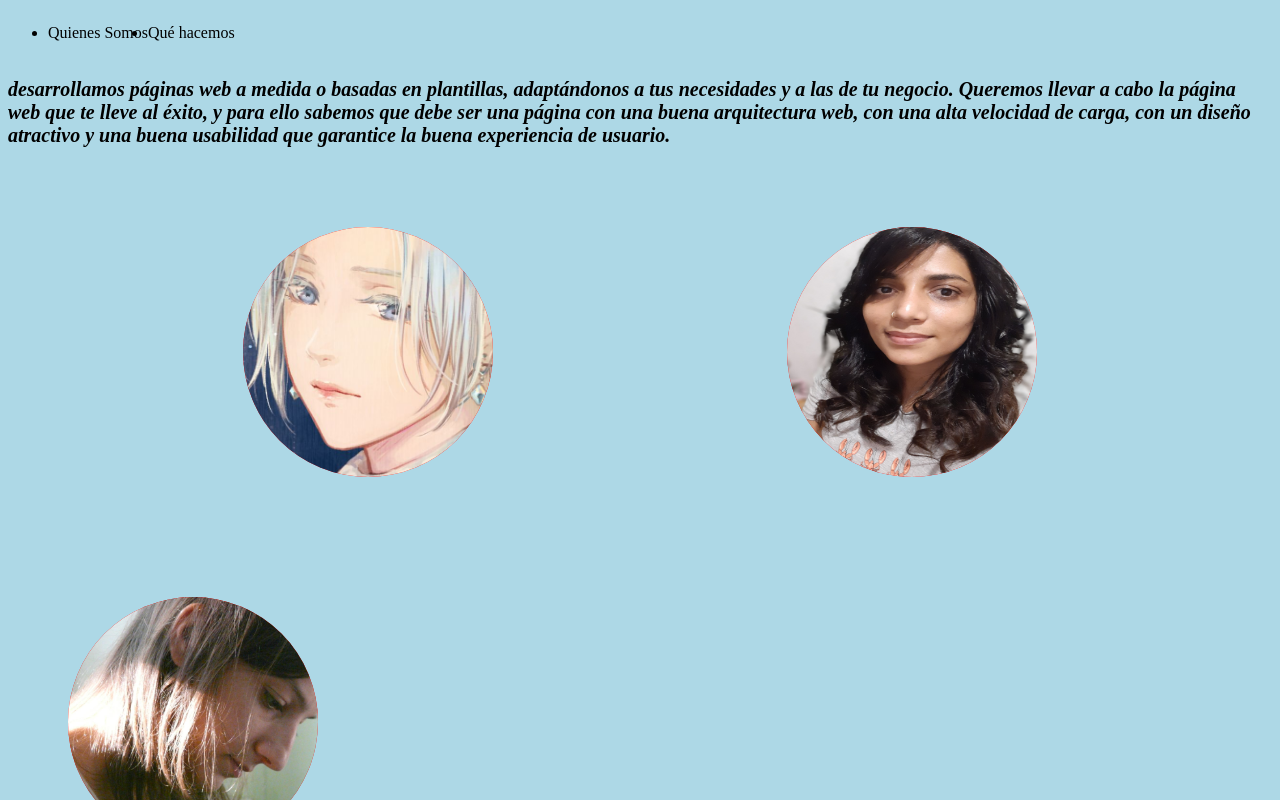
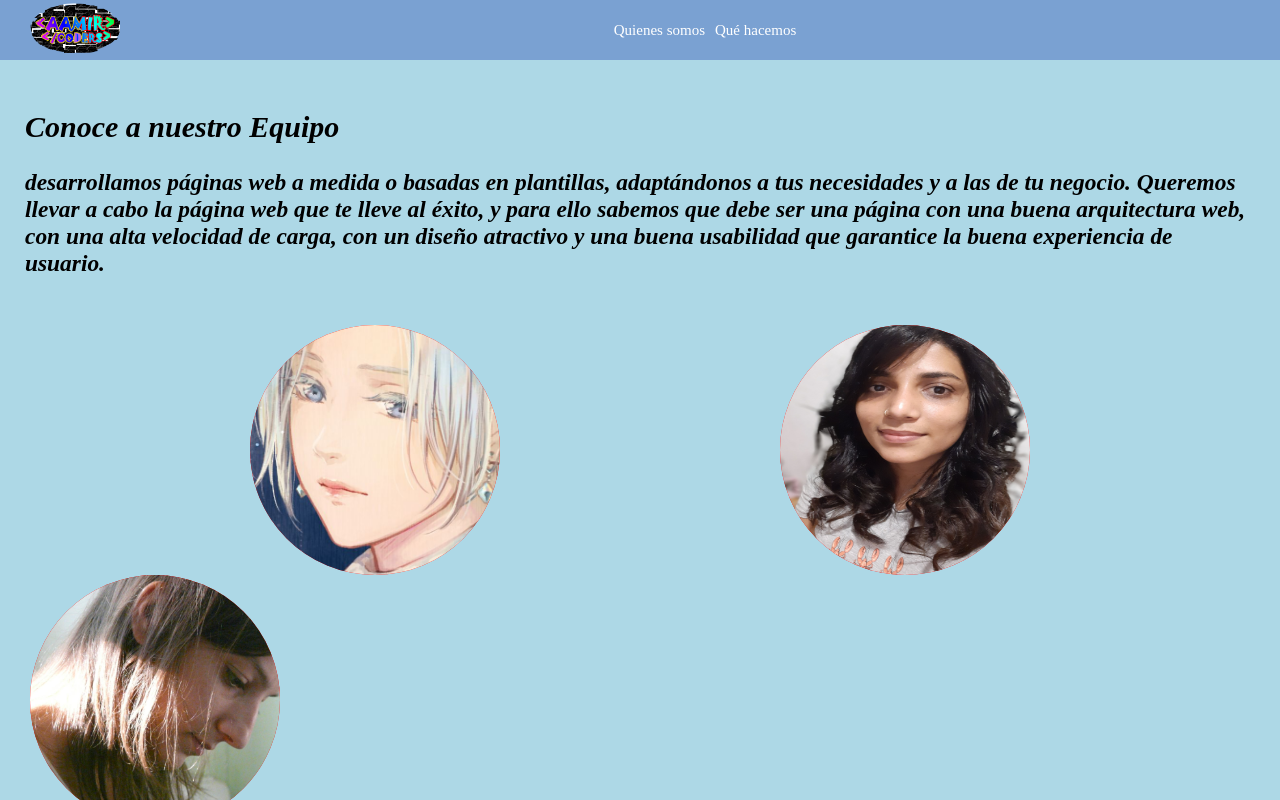
Before and after one commit to IngaD89/aamir, a plain HTML site: page index.html in a window 1280 px wide. Shown: the top 800 px of the page. Drawn offline with Linux system fonts and the light colour scheme.

Commit message:
1st cambios19-4

```diff
--- a/index.html
+++ b/index.html
@@ -7,25 +7,25 @@
 </head>
 <body>
  <div class="header">
-     <ul id="barra">
-         <li>Quienes Somos</li>
-         <li>Qué hacemos</li>
+     <a><img class="logo" src="./image/AAMIR_logo.png" alt="Logo de aamir"></a>
+     <ul class="barra">
+         <li class="boton"><a class="puntero">Quienes somos</a></li>
+         <li class="boton"><a class="puntero">Qué hacemos</a></li>
      </ul>
 
-
-
-     <!-- "Aqui va el logo" -->
  </div>
   <div class="texto">
       <p>
-          desarrollamos páginas web a medida o basadas en plantillas,
+         <h2> Conoce a nuestro Equipo</h2>
+          <h3>desarrollamos páginas web a medida o basadas en plantillas,
           adaptándonos a tus <em>necesidades</em> y a las de tu negocio.
           Queremos llevar a cabo la página web que te lleve al éxito,
           y para ello sabemos que debe ser una
           página con una buena arquitectura web,
           con una alta velocidad de carga, con un diseño atractivo
           y una buena usabilidad que garantice la buena
-          <strong>experiencia</strong> de usuario.
+          <strong>experiencia</strong> de usuario.</h3>
+
       </p>
   </div>
 
@@ -45,7 +45,7 @@
                 <img src="image/inga.foto.jpg" alt="foto de Inga"/>
             </div>
             <div class="foto">
-                <img src="image/ana.jpg" alt="foto de Ana"/>
+                <img src="image/ana.jpeg" alt="foto de Ana"/>
             </div>
          </div>
      </div>
--- a/stylesheet.css
+++ b/stylesheet.css
@@ -1,10 +1,43 @@
 body{
     background-color: lightblue;
+    margin: auto;
+    font-family: "Arial", "Courier", "Lucida Sans Typewriter", "Lucida Typewriter",
 }
+.header {
+    background: #7aa1d2;
+    height: 60px;
+    display: flex;
+    justify-content: space-between;
+    align-items: center;
+    padding: 0px 30px;
+
+}
+.logo {
+    width: 90px;
+    height: 50px;
+}
+.barra {
+    margin: auto;
+    display: flex;
+    justify-content: flex-end;
+
+}
+.barra a {
+    color: #FFF;
+    text-decoration: none;
+    padding: 21px 5px;
+}
+.boton {
+    font-size: 15px;
+    list-style: none;
+
+}
+
 .texto {
     font-style: italic;
     font-weight: bold;
     font-size: 20px;
+    padding: 25px;
 
 }
 .foto {
@@ -13,7 +46,7 @@ body{
     overflow: hidden;
     background-color: red;
     border-radius: 50%;
-    margin: 60px;
+    margin:0 30px;
 }
 .foto img {
     max-width: none;
```
Also changed, not shown: image/ana.jpeg (added), image/ana.jpg (deleted).
